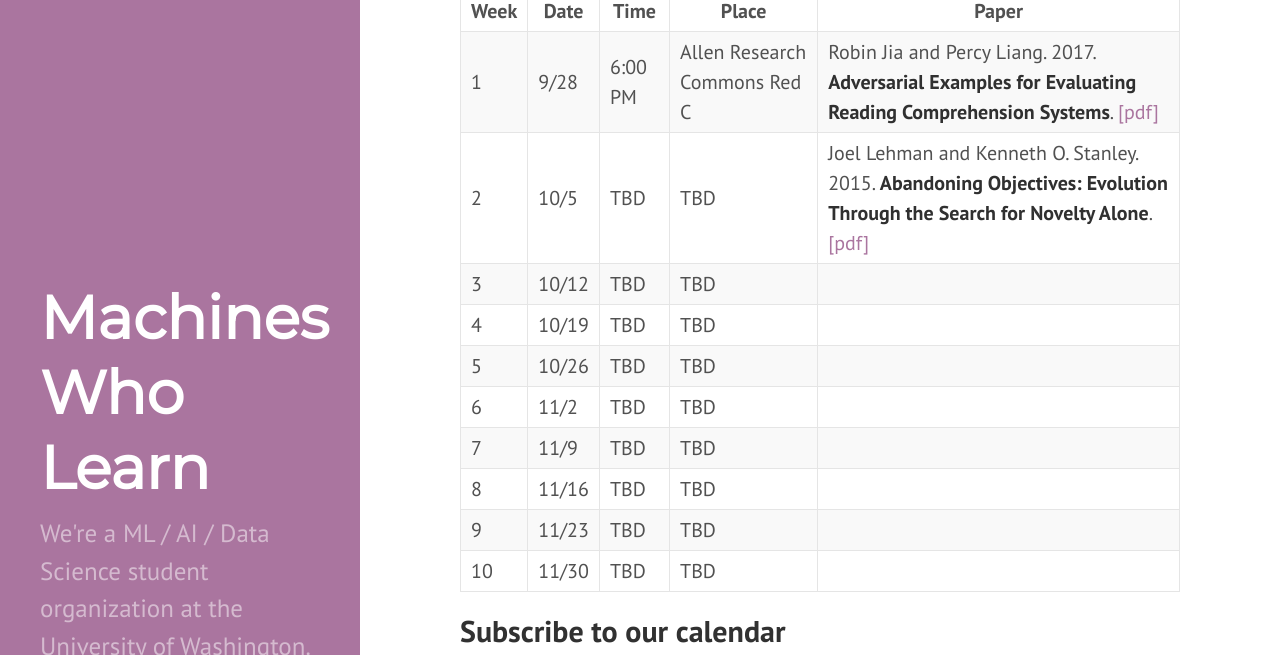
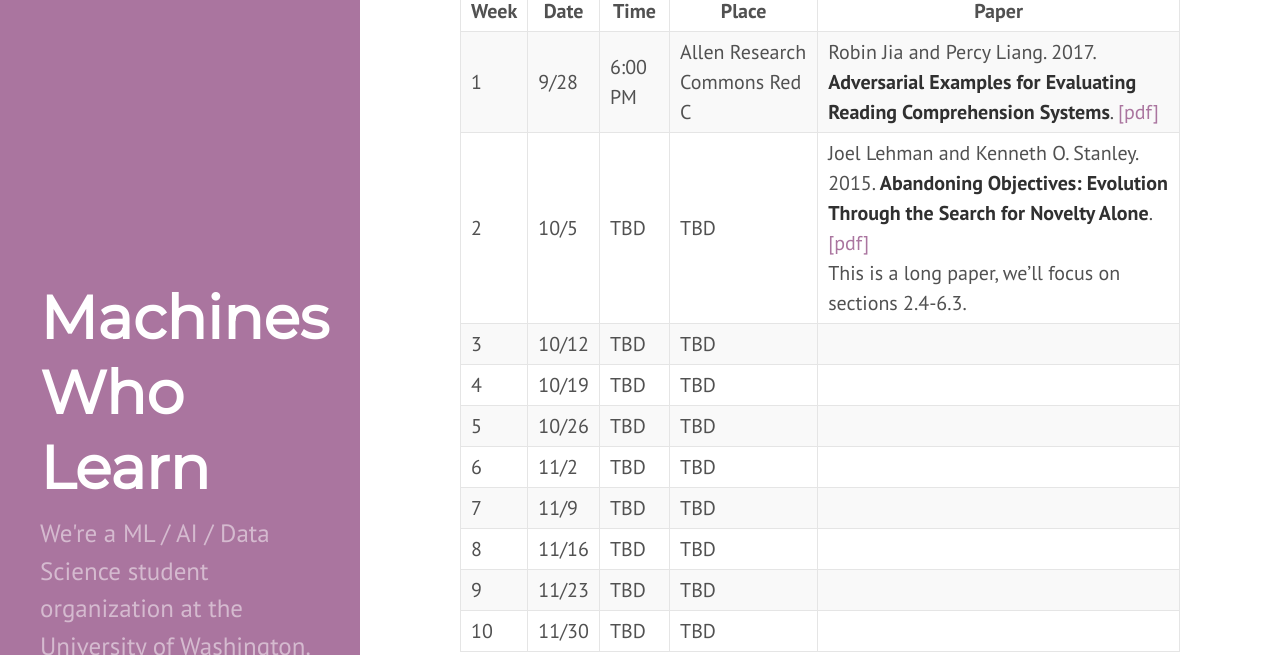
Before and after one commit to MachinesWhoLearn/machineswholearn.github.io, a Jekyll site: the page built from mwl_reading_group.md, in a window 1280 px wide and 900 px high, scrolled down 358 px, cut to the strip 0-655 px from the top of the window. Built offline with Jekyll 4.4.1, drawn with Linux system fonts in a browser that asks for light colours.

Commit message:
Update mwl_reading_group.md

```diff
--- a/mwl_reading_group.md
+++ b/mwl_reading_group.md
@@ -14,7 +14,7 @@ or two people assigned to lead a discussion about the readings.
 | Week | Date | Time | Place | Paper |
 |------|------|------|-------|-------|
 |    1 | 9/28 | 6:00 PM | Allen Research Commons Red C | Robin Jia and Percy Liang. 2017. **Adversarial Examples for Evaluating Reading Comprehension Systems**. [[pdf]](https://www.semanticscholar.org/paper/Adversarial-Examples-for-Evaluating-Reading-Compre-Jia-Liang/1e845782ffd510efea1a031e5a9ed7b28d23d662) |
-|    2 | 10/5 | TBD | TBD | Joel Lehman and Kenneth O. Stanley. 2015. **Abandoning Objectives: Evolution Through the Search for Novelty Alone**. [[pdf]](https://www.semanticscholar.org/paper/Abandoning-Objectives-Evolution-Through-the-Search-Lehman-Stanley/44a7d9492c30bfa57f69efa6f0fbbe39da666752) |
+|    2 | 10/5 | TBD | TBD | Joel Lehman and Kenneth O. Stanley. 2015. **Abandoning Objectives: Evolution Through the Search for Novelty Alone**. [[pdf]](https://www.semanticscholar.org/paper/Abandoning-Objectives-Evolution-Through-the-Search-Lehman-Stanley/44a7d9492c30bfa57f69efa6f0fbbe39da666752) <br> This is a long paper, we'll focus on sections 2.4-6.3.|
 |    3 | 10/12 | TBD | TBD |                     |
 |    4 | 10/19 | TBD | TBD |                     |
 |    5 | 10/26 | TBD | TBD |                     |
```
